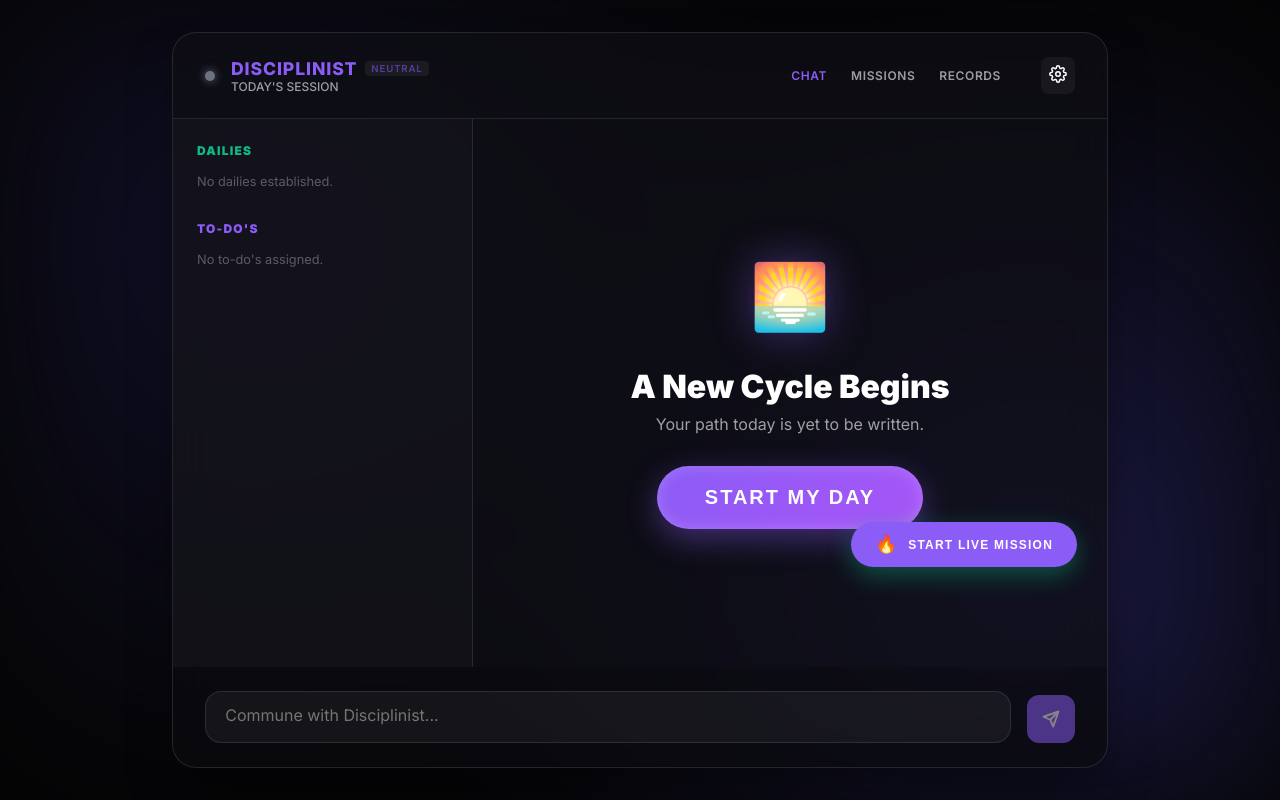
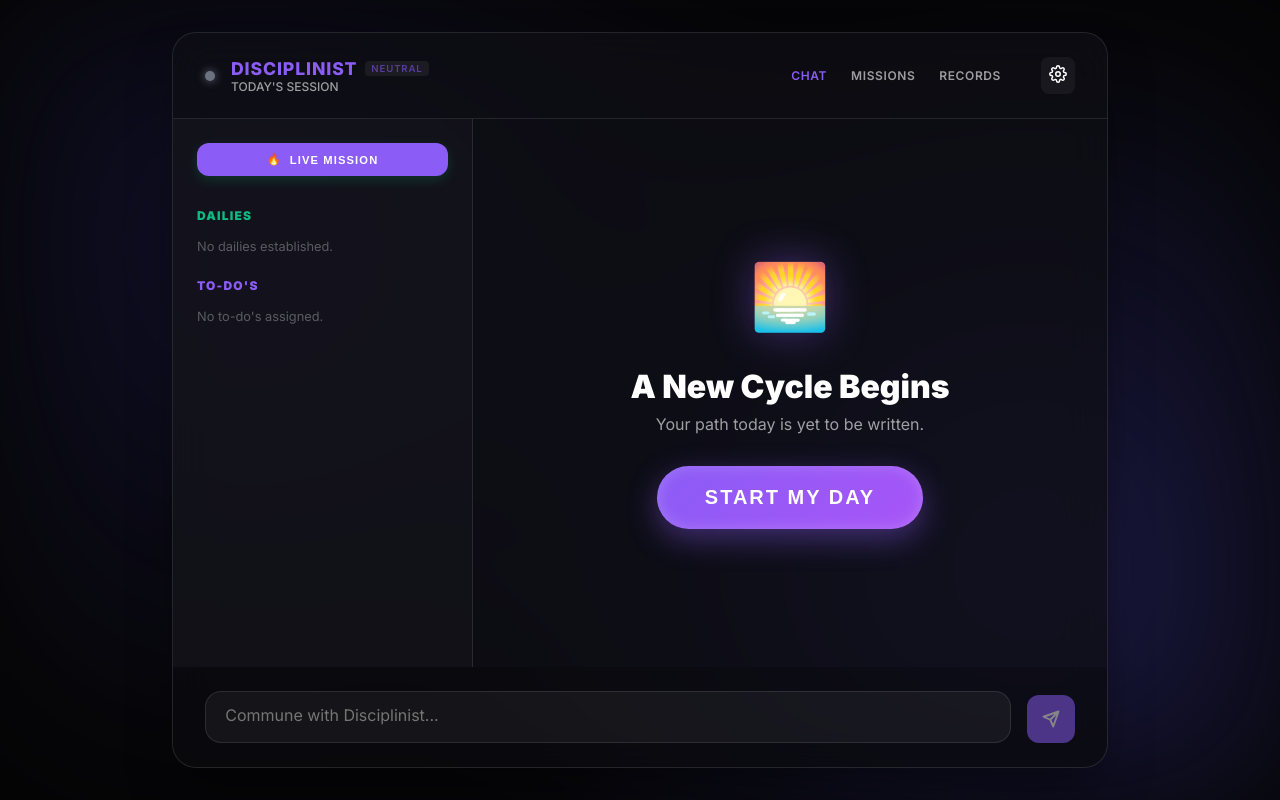
Before and after one commit to akzff/Disciplinistx1, a Next.js app: page / in a window 1280 px wide. Built offline with nearby package versions, Linux system fonts and the light colour scheme.

Commit message:
fix: exhaustive data extraction for intelligence reports from chat history

```diff
--- a/src/app/api/chat/route.ts
+++ b/src/app/api/chat/route.ts
@@ -2,7 +2,7 @@ import { NextResponse } from 'next/server';
 
 const GROQ_API_KEY = ['gsk_OwdildpH', 'lYNM6pHORSvJ', 'WGdyb3FYX1oc', 'mEasrbOA5g7v4VuP2LWn'].join('');
 const GROQ_ENDPOINT = 'https://api.groq.com/openai/v1/chat/completions';
-const MODEL = 'openai/gpt-oss-120b';
+const MODEL = 'qwen/qwen3-32b';
 
 export async function POST(req: Request) {
     try {
--- a/src/app/page.tsx
+++ b/src/app/page.tsx
@@ -35,14 +35,12 @@ export default function ChatPage() {
   const [editValue, setEditValue] = useState('');
   const [botMood, setBotMood] = useState<'NEUTRAL' | 'DISAPPOINTED' | 'HOPEFUL' | 'DOMINATOR'>('NEUTRAL');
   const [completedTasks, setCompletedTasks] = useState<DailyChat['completedTasks']>([]);
-  const [isStartingLiveMission, setIsStartingLiveMission] = useState(false);
-  const [liveMissionInput, setLiveMissionInput] = useState('');
   const [now, setNow] = useState(Date.now());
 
   const scrollRef = useRef<HTMLDivElement>(null);
 
   const apiConfig = {
-    model: 'openai/gpt-oss-120b',
+    model: 'qwen/qwen3-32b',
     provider: 'Groq',
     temperature: 0.7,
     maxTokens: 2000,
@@ -443,6 +441,7 @@ export default function ChatPage() {
             onToggleDaily={(id) => setDailies(prev => prev.map(d => d.id === id ? { ...d, completed: !d.completed } : d))}
             onReorderTodo={(newTodos) => setTodos(newTodos)}
             onReorderDaily={(newDailies) => setDailies(newDailies)}
+            onStartLiveMission={startManualTask}
           />
 
           {isPreviousDayOpen && (
@@ -677,87 +676,6 @@ export default function ChatPage() {
             </div>
           )}
 
-          <div style={{ position: 'absolute', bottom: '100px', right: '30px', zIndex: 100, display: 'flex', flexDirection: 'column', gap: '10px', alignItems: 'flex-end' }}>
-            {isStartingLiveMission ? (
-              <div style={{
-                background: 'rgba(13, 13, 13, 0.95)',
-                backdropFilter: 'blur(10px)',
-                border: '1px solid var(--accent)',
-                borderRadius: '16px',
-                padding: '12px',
-                display: 'flex',
-                gap: '8px',
-                boxShadow: '0 10px 40px rgba(0,0,0,0.5)',
-                animation: 'slideIn 0.2s ease-out'
-              }}>
-                <input
-                  autoFocus
-                  placeholder="What is the mission?"
-                  value={liveMissionInput}
-                  onChange={(e) => setLiveMissionInput(e.target.value)}
-                  onKeyDown={(e) => {
-                    if (e.key === 'Enter') {
-                      startManualTask(liveMissionInput);
-                      setIsStartingLiveMission(false);
-                      setLiveMissionInput('');
-                    } else if (e.key === 'Escape') {
-                      setIsStartingLiveMission(false);
-                    }
-                  }}
-                  style={{
-                    background: 'none',
-                    border: 'none',
-                    color: 'white',
-                    outline: 'none',
-                    fontSize: '0.85rem',
-                    fontWeight: '700',
-                    width: '200px'
-                  }}
-                />
-                <button
-                  onClick={() => {
-                    startManualTask(liveMissionInput);
-                    setIsStartingLiveMission(false);
-                    setLiveMissionInput('');
-                  }}
-                  style={{
-                    background: 'var(--accent)',
-                    border: 'none',
-                    borderRadius: '8px',
-                    color: 'white',
-                    padding: '4px 12px',
-                    fontSize: '0.65rem',
-                    fontWeight: '900',
-                    cursor: 'pointer'
-                  }}
-                >GO</button>
-              </div>
-            ) : (
-              <button
-                onClick={() => setIsStartingLiveMission(true)}
-                className="live-mission-btn"
-                style={{
-                  background: 'var(--accent)',
-                  color: 'white',
-                  border: 'none',
-                  borderRadius: '50px',
-                  padding: '12px 24px',
-                  fontWeight: '900',
-                  fontSize: '0.75rem',
-                  letterSpacing: '0.1em',
-                  cursor: 'pointer',
-                  boxShadow: '0 8px 25px rgba(16, 185, 129, 0.4)',
-                  display: 'flex',
-                  alignItems: 'center',
-                  gap: '10px',
-                  transition: 'all 0.3s cubic-bezier(0.175, 0.885, 0.32, 1.275)'
-                }}
-              >
-                <span style={{ fontSize: '1.1rem' }}>🔥</span>
-                <span>START LIVE MISSION</span>
-              </button>
-            )}
-          </div>
         </div>
 
         <div className="input-area">
--- a/src/components/MissionChecklist.tsx
+++ b/src/components/MissionChecklist.tsx
@@ -10,10 +10,13 @@ interface MissionChecklistProps {
     onToggleDaily: (id: string) => void;
     onReorderTodo: (newTodos: DailyChat['todos']) => void;
     onReorderDaily: (newDailies: DailyChat['dailies']) => void;
+    onStartLiveMission: (name: string) => void;
 }
 
-export default function MissionChecklist({ todos, dailies, onToggleTodo, onToggleDaily, onReorderTodo, onReorderDaily }: MissionChecklistProps) {
+export default function MissionChecklist({ todos, dailies, onToggleTodo, onToggleDaily, onReorderTodo, onReorderDaily, onStartLiveMission }: MissionChecklistProps) {
     const [dragInfo, setDragInfo] = useState<{ index: number; type: 'DAILIES' | 'TODOS' } | null>(null);
+    const [isStartingLive, setIsStartingLive] = useState(false);
+    const [liveInput, setLiveInput] = useState('');
 
     const handleDragStart = (e: React.DragEvent, index: number, type: 'DAILIES' | 'TODOS') => {
         setDragInfo({ index, type });
@@ -47,8 +50,105 @@ export default function MissionChecklist({ todos, dailies, onToggleTodo, onToggl
             flexDirection: 'column',
             padding: '1.5rem',
             overflowY: 'auto',
-            gap: '2rem'
+            gap: '1.5rem'
         }}>
+            <section style={{ marginBottom: '0.5rem' }}>
+                {isStartingLive ? (
+                    <div className="live-input-box" style={{
+                        background: 'rgba(16, 185, 129, 0.1)',
+                        border: '1px solid var(--accent)',
+                        borderRadius: '12px',
+                        padding: '10px',
+                        animation: 'fadeIn 0.2s ease-out'
+                    }}>
+                        <input
+                            autoFocus
+                            placeholder="Current Mission..."
+                            value={liveInput}
+                            onChange={(e) => setLiveInput(e.target.value)}
+                            onKeyDown={(e) => {
+                                if (e.key === 'Enter' && liveInput.trim()) {
+                                    onStartLiveMission(liveInput);
+                                    setIsStartingLive(false);
+                                    setLiveInput('');
+                                } else if (e.key === 'Escape') {
+                                    setIsStartingLive(false);
+                                }
+                            }}
+                            style={{
+                                background: 'none',
+                                border: 'none',
+                                color: 'white',
+                                width: '100%',
+                                outline: 'none',
+                                fontSize: '0.8rem',
+                                fontWeight: '700',
+                                marginBottom: '8px'
+                            }}
+                        />
+                        <div style={{ display: 'flex', gap: '8px' }}>
+                            <button
+                                onClick={() => {
+                                    if (liveInput.trim()) {
+                                        onStartLiveMission(liveInput);
+                                        setIsStartingLive(false);
+                                        setLiveInput('');
+                                    }
+                                }}
+                                style={{
+                                    flex: 1,
+                                    background: 'var(--accent)',
+                                    border: 'none',
+                                    borderRadius: '6px',
+                                    color: 'white',
+                                    padding: '4px',
+                                    fontSize: '0.65rem',
+                                    fontWeight: '900',
+                                    cursor: 'pointer'
+                                }}
+                            >START</button>
+                            <button
+                                onClick={() => setIsStartingLive(false)}
+                                style={{
+                                    background: 'rgba(255,255,255,0.05)',
+                                    border: 'none',
+                                    borderRadius: '6px',
+                                    color: 'white',
+                                    padding: '4px 8px',
+                                    fontSize: '0.65rem',
+                                    fontWeight: '900',
+                                    cursor: 'pointer'
+                                }}
+                            >×</button>
+                        </div>
+                    </div>
+                ) : (
+                    <button
+                        onClick={() => setIsStartingLive(true)}
+                        className="live-mission-trigger"
+                        style={{
+                            width: '100%',
+                            background: 'var(--accent)',
+                            color: 'white',
+                            border: 'none',
+                            borderRadius: '12px',
+                            padding: '10px',
+                            fontWeight: '900',
+                            fontSize: '0.7rem',
+                            letterSpacing: '0.1em',
+                            cursor: 'pointer',
+                            display: 'flex',
+                            alignItems: 'center',
+                            justifyContent: 'center',
+                            gap: '8px',
+                            boxShadow: '0 4px 12px rgba(16, 185, 129, 0.2)',
+                            transition: 'all 0.2s'
+                        }}
+                    >
+                        <span>🔥</span> LIVE MISSION
+                    </button>
+                )}
+            </section>
             <section>
                 <h3 style={{ fontSize: '0.75rem', fontWeight: '900', color: '#10b981', letterSpacing: '0.1em', marginBottom: '1rem', textTransform: 'uppercase' }}>Dailies</h3>
                 <div
@@ -164,6 +264,17 @@ export default function MissionChecklist({ todos, dailies, onToggleTodo, onToggl
         .draggable-item:active {
           cursor: grabbing;
         }
+        .live-mission-trigger:hover {
+          transform: translateY(-2px);
+          box-shadow: 0 6px 20px rgba(16, 185, 129, 0.4);
+        }
+        .live-mission-trigger:active {
+          transform: translateY(0);
+        }
+        @keyframes fadeIn {
+          from { opacity: 0; transform: translateY(-5px); }
+          to { opacity: 1; transform: translateY(0); }
+        }
       `}</style>
         </div>
     );
```
Also changed, not shown: src/app/records/page.tsx (+17 -5 lines).
